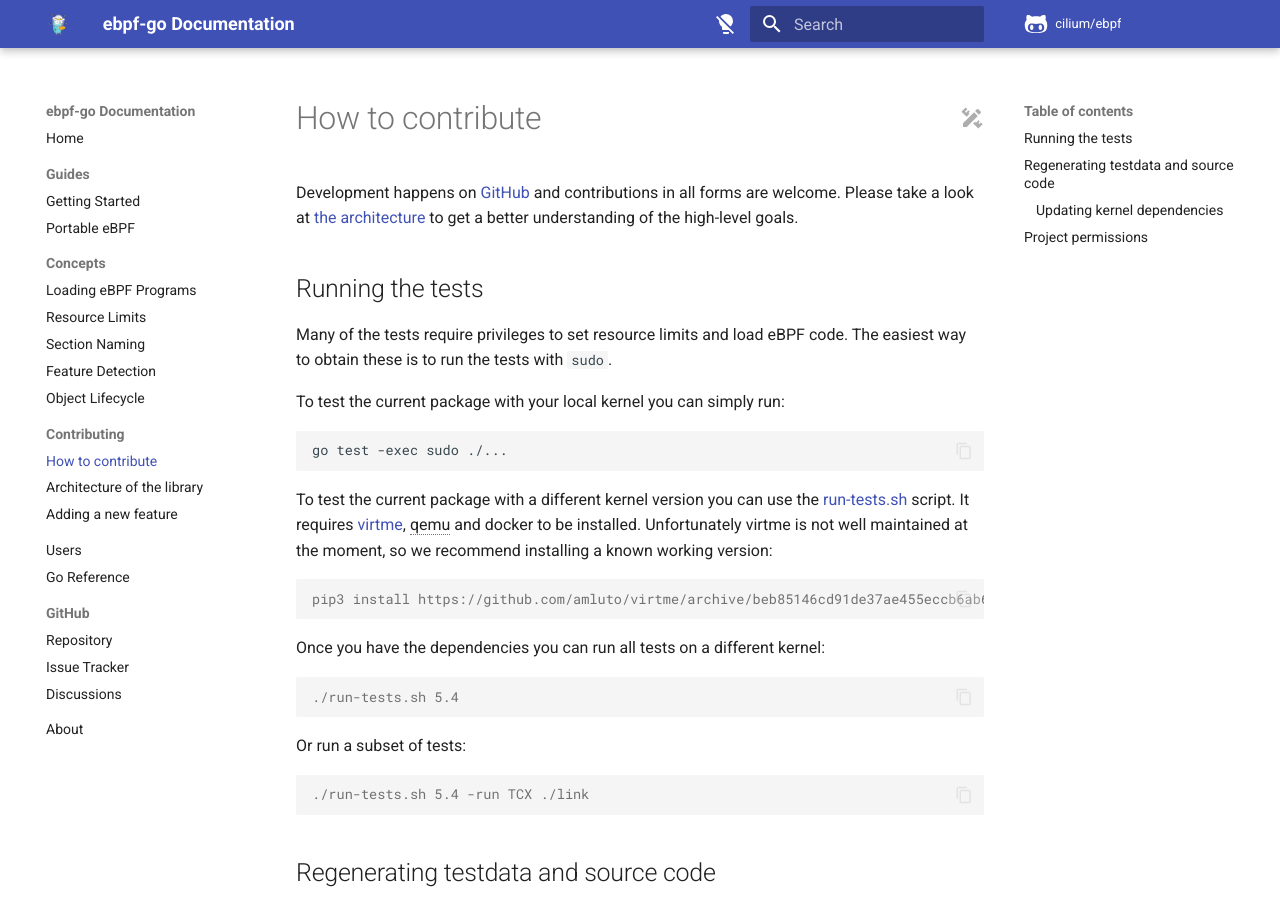
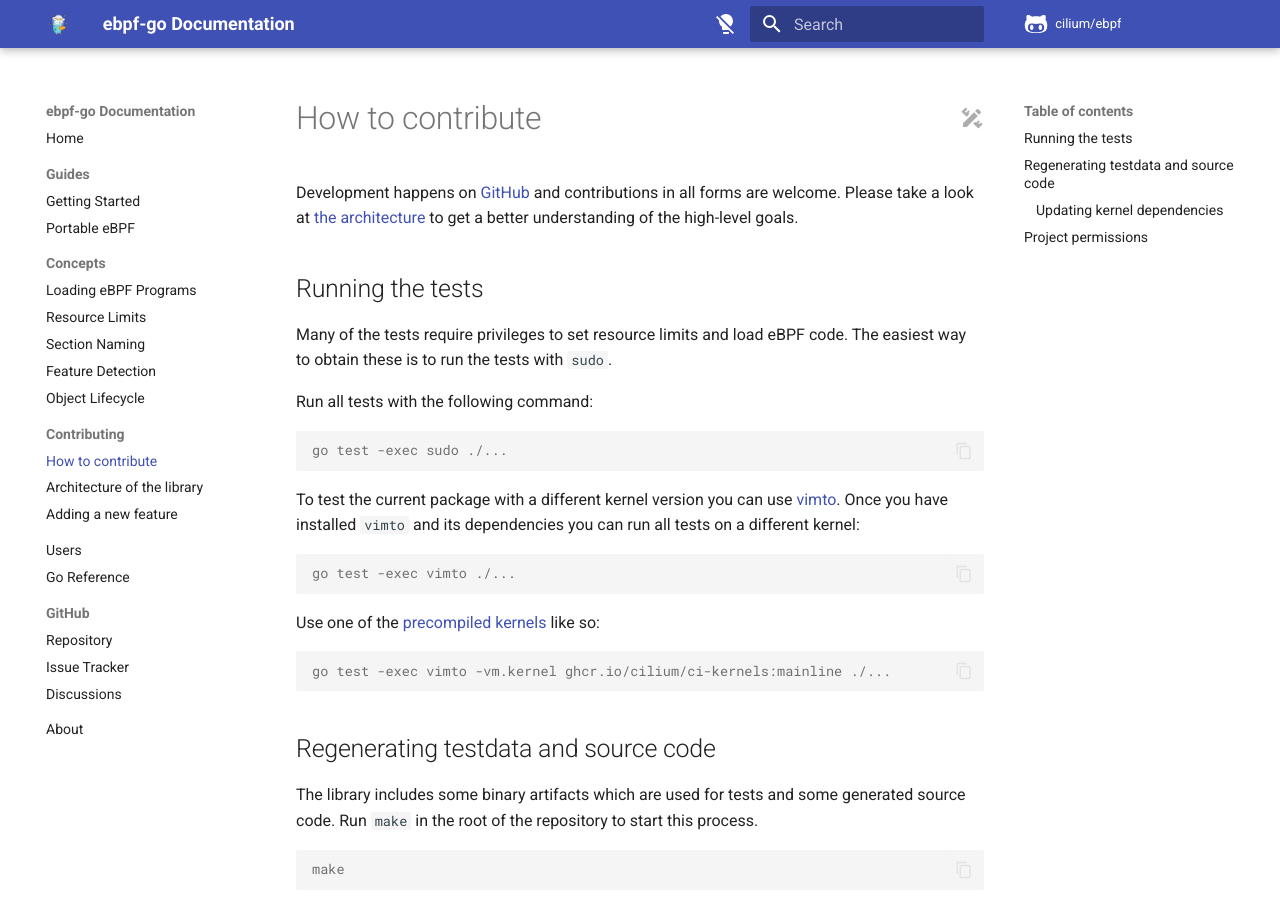
Before and after one commit to cilium/ebpf, an MkDocs documentation site: the page built from docs/ebpf/contributing/index.md, in a window 1280 px wide and 900 px high. Built offline with MkDocs 1.6.1 and Material for MkDocs 9.7.7, drawn with Linux system fonts in a browser that asks for light colours; comment, search, counter and statistics services are not loaded.

Commit message:
replace virtme with vimto
vimto is a lightweight wrapper around qemu with the sole purpose of
executing Go unit tests. Use it instead of virtme, which has not
had a reliable upstream for a while.

Signed-off-by: Lorenz Bauer <oss@lmb.io>
Signed-off-by: Lorenz Bauer <lmb@isovalent.com>

````diff
--- a/docs/ebpf/contributing/index.md
+++ b/docs/ebpf/contributing/index.md
@@ -9,30 +9,25 @@ a better understanding of the high-level goals.
 Many of the tests require privileges to set resource limits and load eBPF code.
 The easiest way to obtain these is to run the tests with `sudo`.
 
-To test the current package with your local kernel you can simply run:
-```
+Run all tests with the following command:
+
+```shell-session
 go test -exec sudo ./...
 ```
 
-To test the current package with a different kernel version you can use the [run-tests.sh] script.
-It requires [virtme], qemu and docker to be installed.
-Unfortunately virtme is not well maintained at the moment, so we recommend installing
-a known working version:
+To test the current package with a different kernel version you can use [vimto].
+Once you have installed `vimto` and its dependencies you can run all tests on a
+different kernel:
 
 ```shell-session
-pip3 install https://github.com/amluto/virtme/archive/beb85146cd91de37ae455eccb6ab67c393e6e290.zip
+go test -exec vimto ./...
 ```
 
-Once you have the dependencies you can run all tests on a different kernel:
+Use one of the [precompiled kernels](https://github.com/cilium/ci-kernels/pkgs/container/ci-kernels/versions) like so:
+
 
 ```shell-session
-./run-tests.sh 5.4
-```
-
-Or run a subset of tests:
-
-```shell-session
-./run-tests.sh 5.4 -run TCX ./link
+go test -exec vimto -vm.kernel ghcr.io/cilium/ci-kernels:mainline ./...
 ```
 
 ## Regenerating testdata and source code
@@ -87,8 +82,7 @@ you as a code owner. Please create an issue in the repository.
     * Have ["Admin"][permissions] role
     * CODEOWNERS of last resort
 
-[virtme]: https://github.com/amluto/virtme
-[run-tests.sh]: https://github.com/cilium/ebpf/blob/main/run-tests.sh
+[vimto]: https://github.com/lmb/vimto
 [permissions]: https://docs.github.com/en/organizations/managing-user-access-to-your-organizations-repositories/repository-roles-for-an-organization#permissions-for-each-role
 [ebpf-go-contributors]: https://github.com/orgs/cilium/teams/ebpf-go-contributors/members
 [ebpf-go-reviewers]: https://github.com/orgs/cilium/teams/ebpf-go-reviewers/members
````
Also changed, not shown: .vimto.toml (added), 4 other files.
